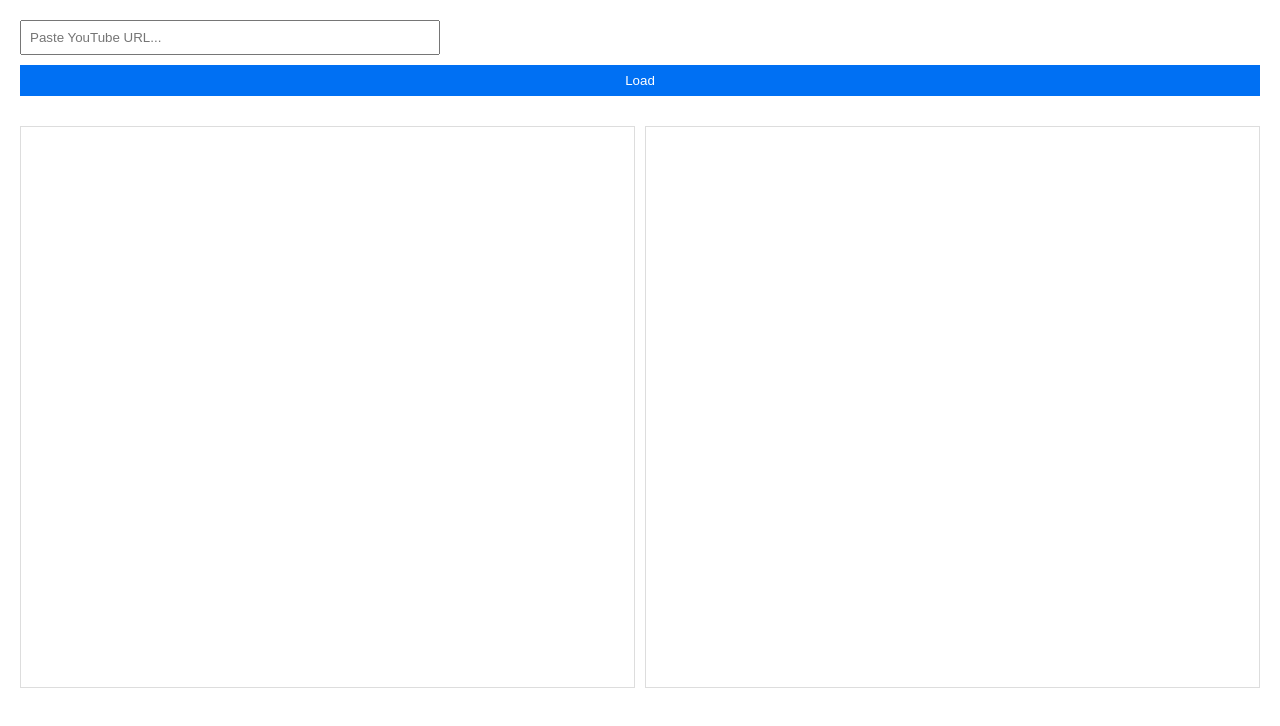
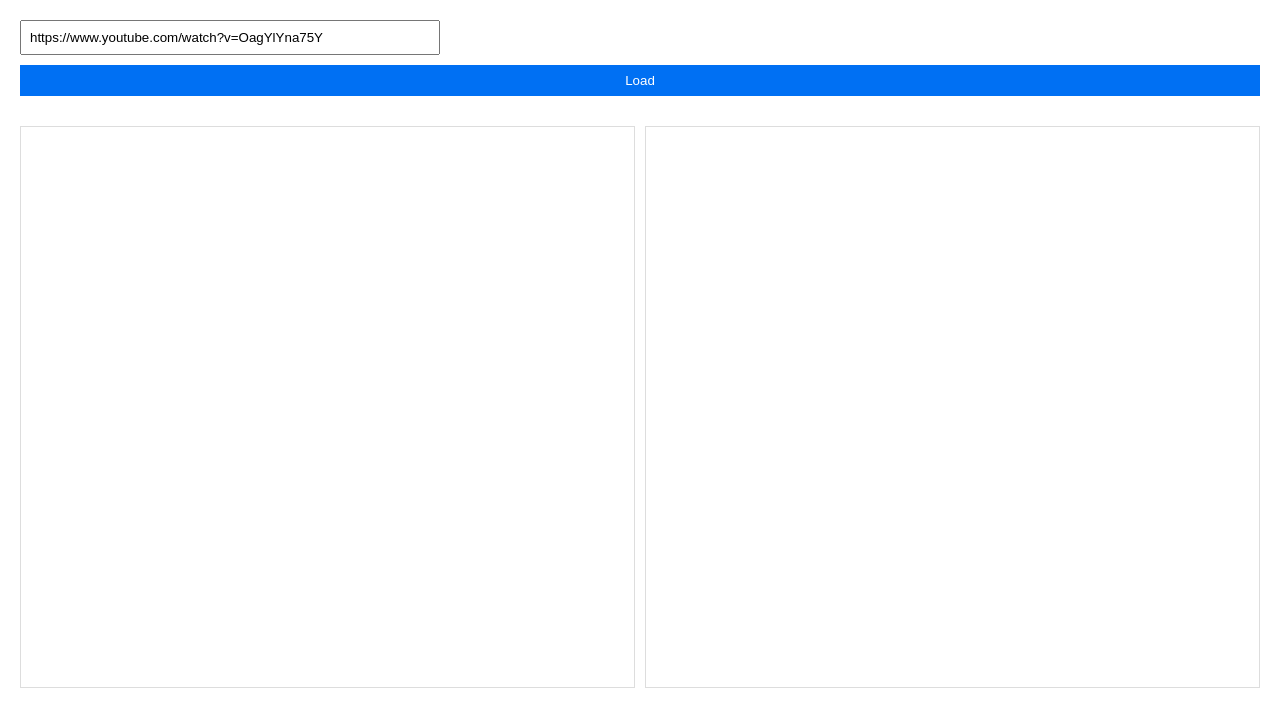
Before and after one commit to monteai/atlas-chugged, a website: page public/index.html in a window 1280 px wide. Drawn offline with Linux system fonts and the light colour scheme; no server answers.

Commit message:
add placeholder URL

```diff
--- a/public/index.html
+++ b/public/index.html
@@ -6,7 +6,7 @@
 </head>
 <body>
   <div class="container">
-    <input type="text" id="youtubeUrl" placeholder="Paste YouTube URL...">
+    <input type="text" id="youtubeUrl" value="https://www.youtube.com/watch?v=OagYlYna75Y">
     <button onclick="loadVideo()">Load</button>
     <div class="split-screen">
       <div id="video-player"></div>
```
